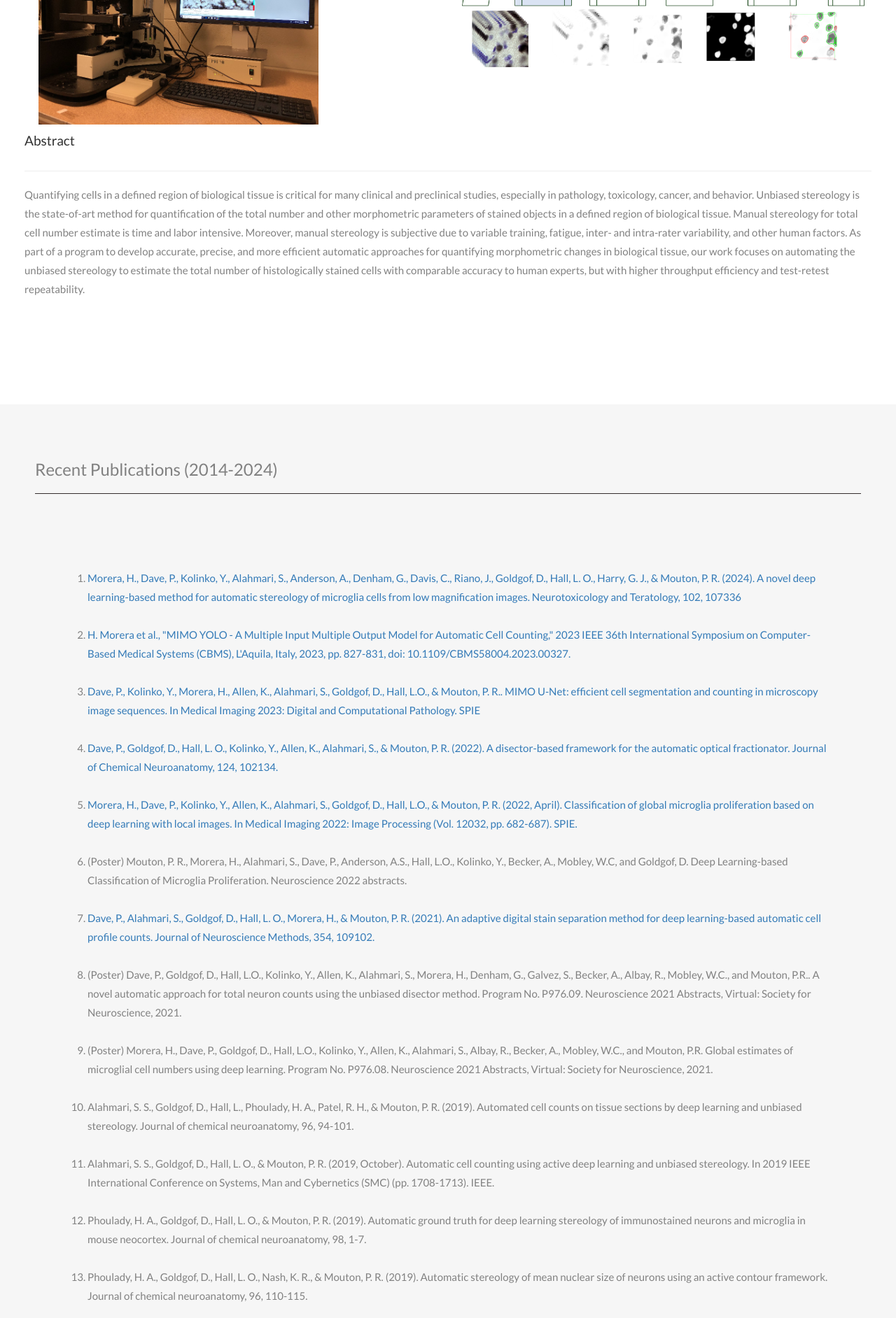
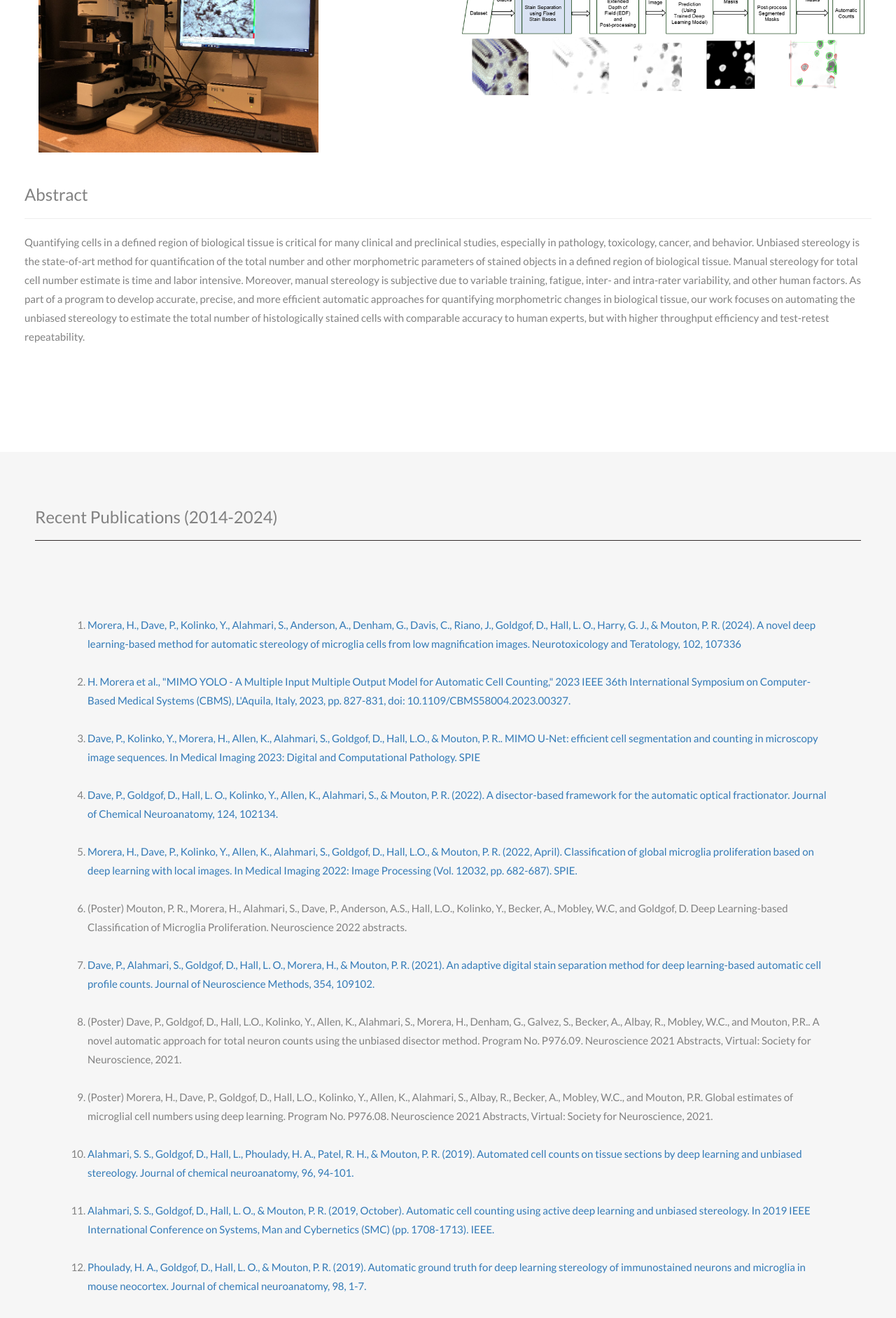
Before and after one commit to stalker0418/DL_Lab, a React (Create React App) app: page / in a window 1280 px wide. Shown: the part 880-2764 px from the top of the page at 70% size. Built offline with nearby package versions, Linux system fonts and the light colour scheme; the HTML template or start-up script is replaced by a standard one.

Commit message:
added links to more publications

```diff
--- a/src/components/About.js
+++ b/src/components/About.js
@@ -16,8 +16,8 @@ const About = () => {
                             <div class="text-center" className='image-wrapper'>
                                 <img src="picture4.png" alt="System setup" width="600" height="300" />
                             </div>
-                        </div>
-                        <h4>Abstract</h4><hr></hr>
+                        </div><br/>
+                        <h3>Abstract</h3><hr></hr>
                         <p>Quantifying cells in a defined region of biological tissue is critical for many clinical and preclinical studies, especially in pathology, toxicology, cancer, and behavior. Unbiased stereology is the state-of-art method for quantification of the total number and other morphometric parameters of stained objects in a defined region of biological tissue.  Manual stereology for total cell number estimate is time and labor intensive. Moreover, manual stereology is subjective due to variable training, fatigue, inter- and intra-rater variability, and other human factors. As part of a program to develop accurate, precise, and more efficient automatic approaches for quantifying morphometric changes in biological tissue, our work focuses on automating the unbiased stereology to estimate the total number of histologically stained cells with comparable accuracy to human experts, but with higher throughput efficiency and test-retest repeatability.</p>
                         <br/><br/><br/>
                         {/* <div className="text-center"> */}
--- a/src/components/Hero.js
+++ b/src/components/Hero.js
@@ -3,7 +3,7 @@ import React from 'react';
 const Hero = () => {
     return (
         <div className="jumbotron text-center">
-            <h1>Deep Learning Technology For The Microscopic Analysis Of Stained Cells Using
+            <h1 style={{padding: 20 + 'px'}}>Deep Learning Technology For The Microscopic Analysis Of Stained Cells Using
 Unbiased Methods</h1>
             <p>Department of Computer Science and Engineering</p>
             <p>University of South Florida</p>
--- a/src/components/Services.js
+++ b/src/components/Services.js
@@ -12,10 +12,6 @@ const Services = () => {
             <div className="container-fluid bg-grey">
                 <div className="row">
 
-                    {/* <div className="col-sm-8">
-                        <h2>Stereology</h2><br />
-
-                    </div> */}
                     <ol style={{ listStyleType: 'decimal' }}>
                         <li><a href="https://doi.org/10.1016/j.ntt.2024.107336">Morera, H., Dave, P., Kolinko, Y., Alahmari, S., Anderson, A., Denham, G., Davis, C., Riano, J., Goldgof, D., Hall, L. O., Harry, G. J., & Mouton, P. R. (2024). A novel deep learning-based method for automatic stereology of microglia cells from low magnification images. Neurotoxicology and Teratology, 102, 107336</a></li><br/>
                         <li><a href="https://ieeexplore.ieee.org/abstract/document/10178757">H. Morera et al., "MIMO YOLO - A Multiple Input Multiple Output Model for Automatic Cell Counting," 2023 IEEE 36th International Symposium on Computer-Based Medical Systems (CBMS), L'Aquila, Italy, 2023, pp. 827-831, doi: 10.1109/CBMS58004.2023.00327.</a></li><br/>
@@ -26,11 +22,11 @@ const Services = () => {
                         <li><a href="https://www.sciencedirect.com/science/article/pii/S0165027021000376">Dave, P., Alahmari, S., Goldgof, D., Hall, L. O., Morera, H., & Mouton, P. R. (2021). An adaptive digital stain separation method for deep learning-based automatic cell profile counts. Journal of Neuroscience Methods, 354, 109102.</a></li><br/>
                         <li> (Poster) Dave, P., Goldgof, D., Hall, L.O., Kolinko, Y., Allen, K., Alahmari, S., Morera, H., Denham, G., Galvez, S., Becker, A., Albay, R., Mobley, W.C., and Mouton, P.R.. A novel automatic approach for total neuron counts using the unbiased disector method. Program No. P976.09. Neuroscience 2021 Abstracts, Virtual: Society for Neuroscience, 2021.</li><br/>
                         <li> (Poster) Morera, H., Dave, P., Goldgof, D., Hall, L.O., Kolinko, Y., Allen, K., Alahmari, S., Albay, R., Becker, A., Mobley, W.C., and Mouton, P.R. Global estimates of microglial cell numbers using deep learning. Program No. P976.08. Neuroscience 2021 Abstracts, Virtual: Society for Neuroscience, 2021.</li><br/>
-                        <li>Alahmari, S. S., Goldgof, D., Hall, L., Phoulady, H. A., Patel, R. H., & Mouton, P. R. (2019). Automated cell counts on tissue sections by deep learning and unbiased stereology. Journal of chemical neuroanatomy, 96, 94-101.</li><br/>
-                        <li>Alahmari, S. S., Goldgof, D., Hall, L. O., & Mouton, P. R. (2019, October). Automatic cell counting using active deep learning and unbiased stereology. In 2019 IEEE International Conference on Systems, Man and Cybernetics (SMC) (pp. 1708-1713). IEEE.  </li><br/>
-                        <li>Phoulady, H. A., Goldgof, D., Hall, L. O., & Mouton, P. R. (2019). Automatic ground truth for deep learning stereology of immunostained neurons and microglia in mouse neocortex. Journal of chemical neuroanatomy, 98, 1-7.</li><br/>
-                        <li>Phoulady, H. A., Goldgof, D., Hall, L. O., Nash, K. R., & Mouton, P. R. (2019). Automatic stereology of mean nuclear size of neurons using an active contour framework. Journal of chemical neuroanatomy, 96, 110-115.</li><br/>
-                        <li> (Poster) Dave, P., Goldgof, D., Hall, L. O., Alahmari, S., & Mouton, P. R. (2019). Novel stain separation method for automatic stereology of immunostained tissue sections. Innovation in Aging, 3(Supplement 1).</li><br/>
+                        <li><a href="https://www.sciencedirect.com/science/article/pii/S0891061818300929">Alahmari, S. S., Goldgof, D., Hall, L., Phoulady, H. A., Patel, R. H., & Mouton, P. R. (2019). Automated cell counts on tissue sections by deep learning and unbiased stereology. Journal of chemical neuroanatomy, 96, 94-101.</a></li><br/>
+                        <li><a href="https://ieeexplore.ieee.org/document/8914199">Alahmari, S. S., Goldgof, D., Hall, L. O., & Mouton, P. R. (2019, October). Automatic cell counting using active deep learning and unbiased stereology. In 2019 IEEE International Conference on Systems, Man and Cybernetics (SMC) (pp. 1708-1713). IEEE.</a></li><br/>
+                        <li><a href="https://www.sciencedirect.com/science/article/pii/S0891061818301765">Phoulady, H. A., Goldgof, D., Hall, L. O., & Mouton, P. R. (2019). Automatic ground truth for deep learning stereology of immunostained neurons and microglia in mouse neocortex. Journal of chemical neuroanatomy, 98, 1-7.</a></li><br/>
+                        <li><a href="https://par.nsf.gov/servlets/purl/10085309">Phoulady, H. A., Goldgof, D., Hall, L. O., Nash, K. R., & Mouton, P. R. (2019). Automatic stereology of mean nuclear size of neurons using an active contour framework. Journal of chemical neuroanatomy, 96, 110-115.</a></li><br/>
+                        <li>(Poster) Dave, P., Goldgof, D., Hall, L. O., Alahmari, S., & Mouton, P. R. (2019). Novel stain separation method for automatic stereology of immunostained tissue sections. Innovation in Aging, 3(Supplement 1).</li><br/>
                         <li>Alahmari, S., Goldgof, D., Hall, L., Dave, P., Phoulady, H. A., & Mouton, P. (2018, December). Iterative deep learning based unbiased stereology with human-in-the-loop. In 2018 17th IEEE International Conference on Machine Learning and Applications (ICMLA) (pp. 665-670). IEEE.</li><br/>
                         <li>Mouton, P. R., Phoulady, H. A., Goldgof, D., Hall, L. O., Gordon, M., & Morgan, D. (2017). Unbiased estimation of cell number using the automatic optical fractionator. Journal of chemical neuroanatomy, 80, A1-A8.</li><br/>
                         <li>Phoulady, H. A., Goldgof, D., Hall, L. O., & Mouton, P. R. (2017). A framework for nucleus and overlapping cytoplasm segmentation in cervical cytology extended depth of field and volume images. Computerized Medical Imaging and Graphics, 59, 38-49</li><br/>
```
